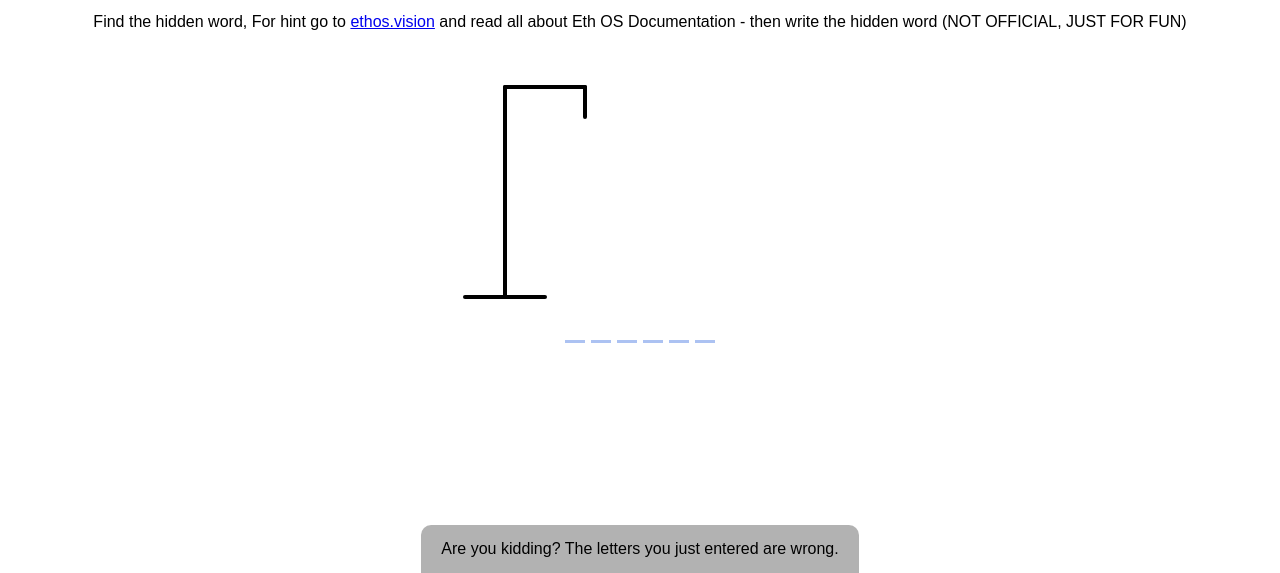
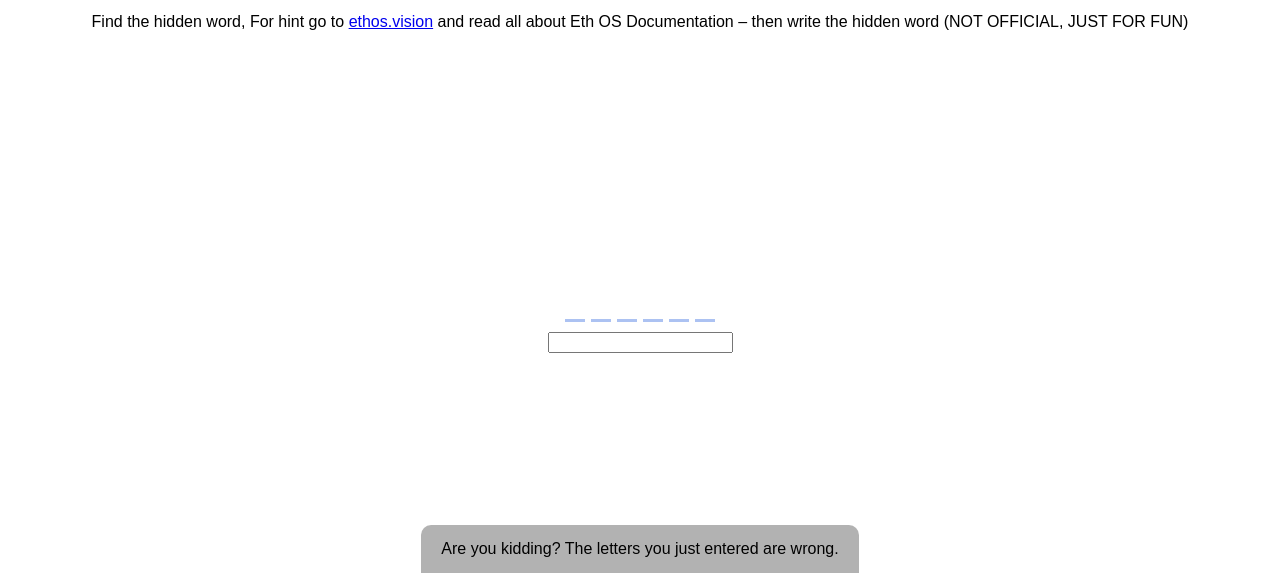
Before and after one commit to Panjidwi64/ethOS-quiz, a plain HTML site: page index.html in a window 1280 px wide. Shown: the part 287-860 px from the top of the page. Drawn offline with Linux system fonts and the light colour scheme; a web font is replaced by a local one.

Commit message:
index.html

```diff
--- a/index.html
+++ b/index.html
@@ -5,38 +5,44 @@
     <meta name="viewport" content="width=device-width, initial-scale=1.0" />
     <link rel="stylesheet" href="style.css" />
     <title>NEED CODE FOR ETH OS?</title>
-
-
     <link rel="icon" href="https://i.ibb.co/M6KTWnf/pic.jpg" />
   </head>
   <body>
     <img src="logo.png" alt="Logo" class="logo" />
     <h1>Become Early Access</h1>
-    <h1>Make sure you're following <a href="https://x.com/Ethereum_OS">@Ethereum_OS</a></h1>
-    <p >Find the hidden word, For hint go to <a href="https://ethos.vision/">ethos.vision</a> and read all about Eth OS Documentation - then write the hidden word (NOT OFFICIAL, JUST FOR FUN)</p>
+    <h1>
+      Make sure you're following
+      <a href="https://x.com/Ethereum_OS">@Ethereum_OS</a>
+    </h1>
+    <p>
+      Find the hidden word, For hint go to
+      <a href="https://ethos.vision/">ethos.vision</a> and read all about Eth OS
+      Documentation – then write the hidden word (NOT OFFICIAL, JUST FOR FUN)
+    </p>
+
     <div class="game-container">
-      <svg height="250" width="200" class="figure-container">
-        <!-- rod -->
-        <line x1="60" y1="20" x2="140" y2="20" />
-        <line x1="140" y1="20" x2="140" y2="50" />
-        <line x1="60" y1="20" x2="60" y2="230" />
-        <line x1="20" y1="230" x2="100" y2="230" />
-        <!-- head -->
-        <circle cx="140" cy="70" r="20" class="figure-part" />
-        <!-- body -->
-        <line x1="140" y1="90" x2="140" y2="150" class="figure-part" />
-        <!-- arms -->
-        <line x1="140" y1="120" x2="120" y2="100" class="figure-part" />
-        <line x1="140" y1="120" x2="160" y2="100" class="figure-part" />
-        <!-- legs -->
-        <line x1="140" y1="150" x2="120" y2="180" class="figure-part" />
-        <line x1="140" y1="150" x2="160" y2="180" class="figure-part" />
-      </svg>
+      <!-- Emoji Stickman -->
+      <div id="emoji-face" class="emoji-face"></div>
+
+      <!-- Word to guess -->
+      <div class="word" id="word"></div>
+
+      <!-- Wrong letters -->
       <div class="wrong-letters-container">
         <div id="wrong-letters"></div>
       </div>
-      <div class="word" id="word"></div>
     </div>
+
+    <!-- Hidden input for mobile -->
+    <input
+      type="text"
+      id="hidden-input"
+      autocomplete="off"
+      autocorrect="off"
+      autocapitalize="off"
+      spellcheck="false"
+    />
+
     <!-- Popup -->
     <div class="popup-container" id="popup-container">
       <div class="popup">
@@ -45,10 +51,12 @@
         <button id="play-button">Play Again</button>
       </div>
     </div>
+
     <!-- Notification -->
     <div class="notification-container" id="notification-container">
       <p>Are you kidding? The letters you just entered are wrong.</p>
     </div>
+
     <script src="script.js"></script>
   </body>
 </html>
```
